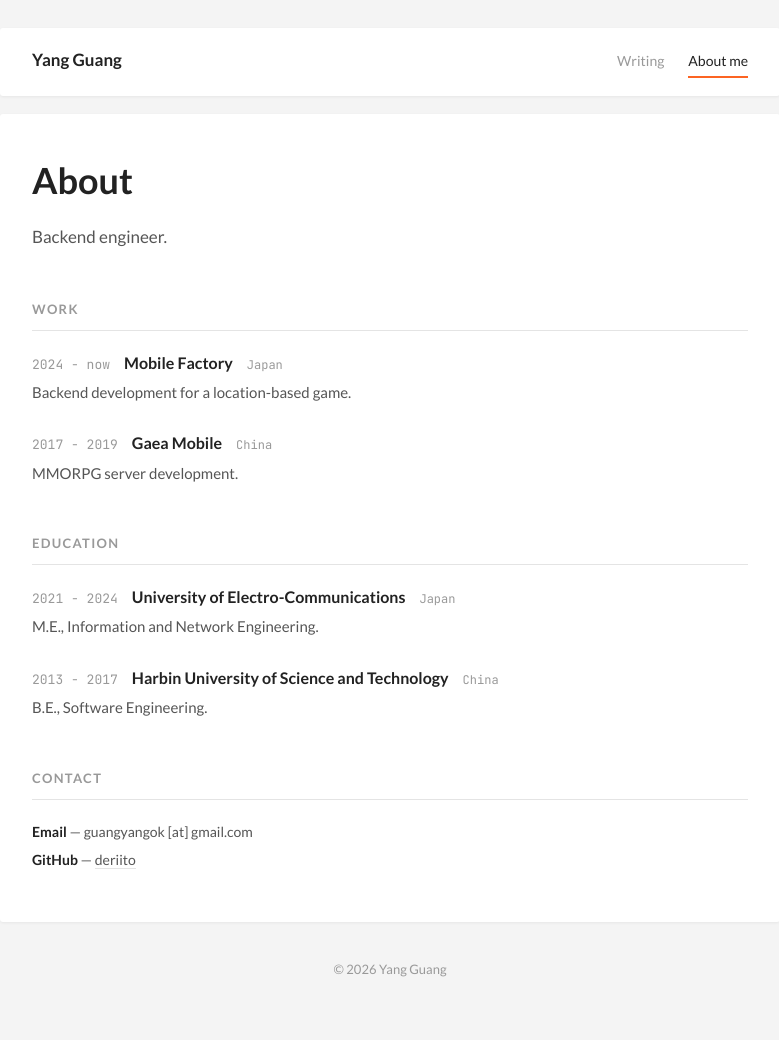
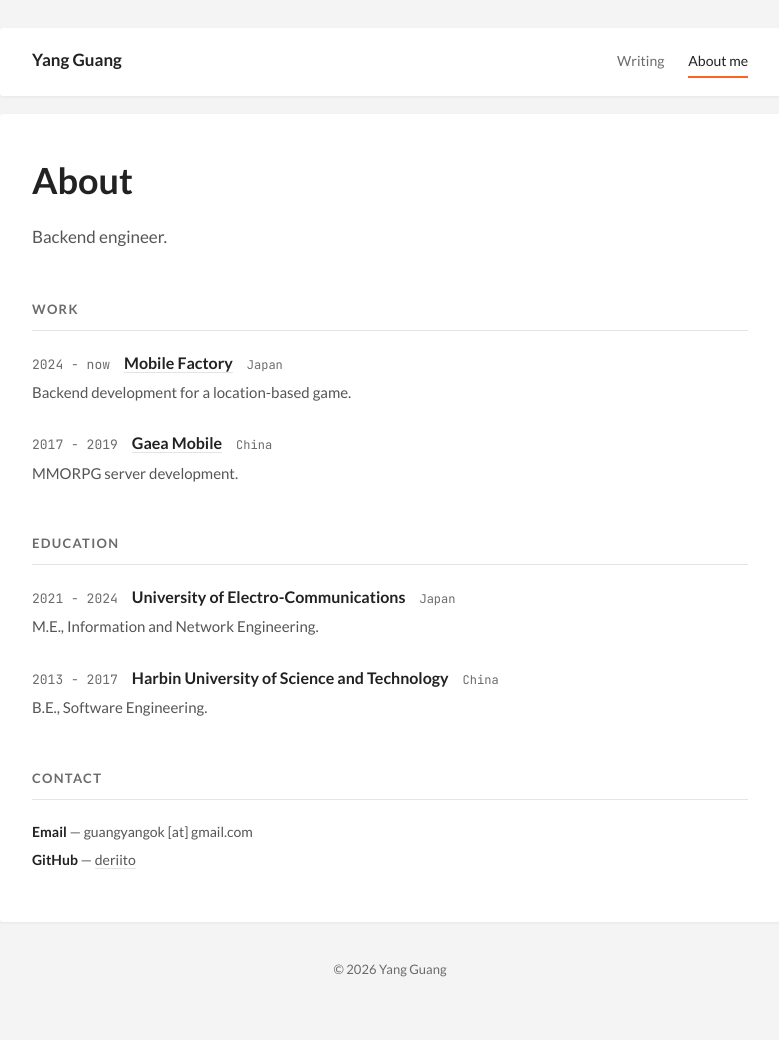
Before and after one commit to deriito/deriito.github.io, a Jekyll site: the page built from about.html, in a window 1280 px wide. Shown: the whole page, without its empty margins (250-1029 px from the left). Built offline with Jekyll 4.4.1, drawn with Linux system fonts in a browser that asks for light colours.

Commit message:
Fix accessibility issues in layout and stylesheet
- Point the skip link at #main. Its href was a single space, which
  resolved to the current URL and reloaded the page instead of jumping
  to the content.
- Declare color-scheme: light dark so scrollbars and other native UI
  follow the theme instead of staying light on a dark background.
- Raise --muted contrast to 5.3:1 in light mode and 6.0:1 in dark. It
  was 2.9:1 and 4.0:1, below WCAG AA, on the small text it is used for
  throughout the site.
- Add a --link token for text-coloured links, 4.7:1 in light mode. The
  previous 3.0:1 accent stays in place for borders, rules and focus
  outlines, where the contrast requirement is lower.
- Underline links in .what, which were visually indistinguishable from
  the plain text beside them and had no hover cue on touch devices.

```diff
--- a/_layouts/default.html
+++ b/_layouts/default.html
@@ -13,7 +13,7 @@
 </head>
 <body>
 
-<a class="skip" href=" ">Skip to content</a >
+<a class="skip" href="#main">Skip to content</a >
 
 <header class="site-head">
   <a class="wordmark" href="{{ '/' | relative_url }}">Yang&nbsp;Guang</a >
--- a/style.css
+++ b/style.css
@@ -1,12 +1,15 @@
 /* ---- tokens ---- */
 :root {
+  color-scheme: light dark;
+
   --bg:      #f4f4f4;
   --card:    #ffffff;
   --ink:     #222222;
   --body:    #555555;
-  --muted:   #999999;
+  --muted:   #6b6b6b;
   --rule:    #e4e4e4;
   --accent:  #fc6423;
+  --link:    #c9430c;
   --code-bg: #f6f6f6;
   --shadow:  0 1px 3px rgba(0,0,0,.06);
 
@@ -20,9 +23,10 @@
     --card:    #212328;
     --ink:     #e3e4e6;
     --body:    #b0b3b8;
-    --muted:   #7c8085;
+    --muted:   #9aa0a6;
     --rule:    #32353b;
     --accent:  #ff7a42;
+    --link:    #ff7a42;
     --code-bg: #1a1c20;
     --shadow:  0 1px 3px rgba(0,0,0,.3);
   }
@@ -42,7 +46,7 @@
 }
 
 a { color: var(--ink); text-decoration: none; transition: color .15s; }
-a:hover { color: var(--accent); }
+a:hover { color: var(--link); }
 a:focus-visible { outline: 2px solid var(--accent); outline-offset: 3px; border-radius: 2px; }
 
 .skip { position: absolute; left: -9999px; }
@@ -69,7 +73,7 @@
 
 .site-head nav { display: flex; gap: 24px; font-size: 14px; }
 .site-head nav a { color: var(--muted); padding-bottom: 3px; }
-.site-head nav a:hover { color: var(--accent); }
+.site-head nav a:hover { color: var(--link); }
 .site-head nav a[aria-current="page"] {
   color: var(--ink);
   border-bottom: 2px solid var(--accent);
@@ -135,8 +139,8 @@
 .entry-head { display: flex; flex-wrap: wrap; align-items: baseline; gap: 4px 14px; }
 .when { font-family: var(--mono); font-size: 13px; color: var(--muted); white-space: nowrap; }
 .what { font-weight: 700; color: var(--ink); }
-.what a { color: var(--ink); }
-.what a:hover { color: var(--accent); }
+.what a { color: var(--ink); border-bottom: 1px solid var(--rule); }
+.what a:hover { color: var(--link); border-color: var(--link); }
 .where { font-family: var(--mono); font-size: 12px; color: var(--muted); }
 .entry p { margin: 4px 0 0; font-size: 15px; }
 
@@ -150,7 +154,7 @@
 .meta { font-size: 14px; line-height: 2; }
 .meta b { color: var(--ink); font-weight: 700; }
 .meta a { color: var(--body); border-bottom: 1px solid var(--rule); }
-.meta a:hover { color: var(--accent); border-color: var(--accent); }
+.meta a:hover { color: var(--link); border-color: var(--link); }
 
 /* ---- writing list ---- */
 .list { list-style: none; margin: 0; padding: 0; }
@@ -158,7 +162,7 @@
 .list a { display: flex; flex-wrap: wrap; align-items: baseline; gap: 4px 18px; padding: 16px 0; }
 .list time { font-family: var(--mono); font-size: 13px; color: var(--muted); white-space: nowrap; }
 .title { color: var(--ink); }
-.list a:hover .title { color: var(--accent); }
+.list a:hover .title { color: var(--link); }
 
 .back { font-size: 14px; margin-top: 44px; }
 .back a { color: var(--muted); }
@@ -167,8 +171,8 @@
 .prose > h1 { margin-bottom: 30px; }
 .prose h2 { color: var(--ink); font-size: 22px; font-weight: 700; margin: 42px 0 14px; }
 .prose h3 { color: var(--ink); font-size: 18px; font-weight: 700; margin: 30px 0 10px; }
-.prose a { color: var(--accent); border-bottom: 1px solid var(--rule); }
-.prose a:hover { border-color: var(--accent); }
+.prose a { color: var(--link); border-bottom: 1px solid var(--rule); }
+.prose a:hover { border-color: var(--link); }
 .prose ul, .prose ol { margin: 0 0 20px; padding-left: 22px; }
 .prose li { margin-bottom: 8px; }
 
```
